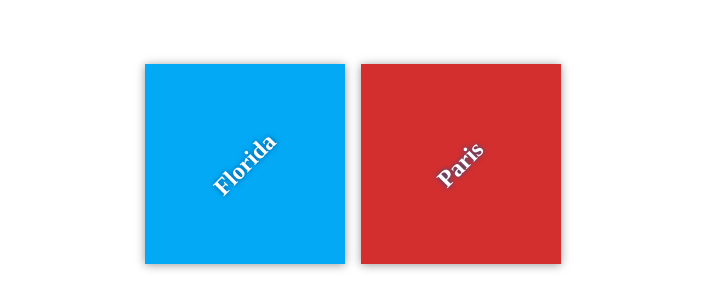
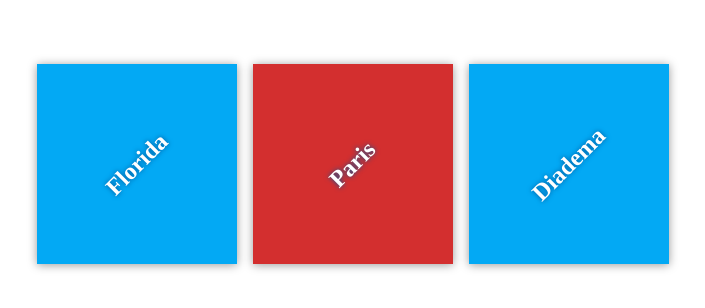
Before and after one commit to git-armandojr/my-travel-plans, a plain HTML site: page index.html in a window 1280 px wide. Shown: the part 236-544 px from the top of the page, without its empty margins (287-992 px from the left). Drawn offline with Linux system fonts and the light colour scheme.

Commit message:
Add destination

```diff
--- a/index.html
+++ b/index.html
@@ -1,11 +1,13 @@
 <!doctype html>
 <html lang="en">
+
 <head>
     <meta charset="utf-8">
     <title>Travels</title>
     <meta name="description" content="">
     <link rel="stylesheet" href="css/app.css">
 </head>
+
 <body>
 
     <div class="container">
@@ -17,8 +19,13 @@
             <div class="destination" id="paris">
                 <h2>Paris</h2>
             </div>
+
+            <div class="destination" id="diadema">
+                <h2>Diadema</h2>
+            </div>
         </div>
     </div>
 
 </body>
+
 </html>
```
Lines whose indentation alone changed are shown as unchanged.
